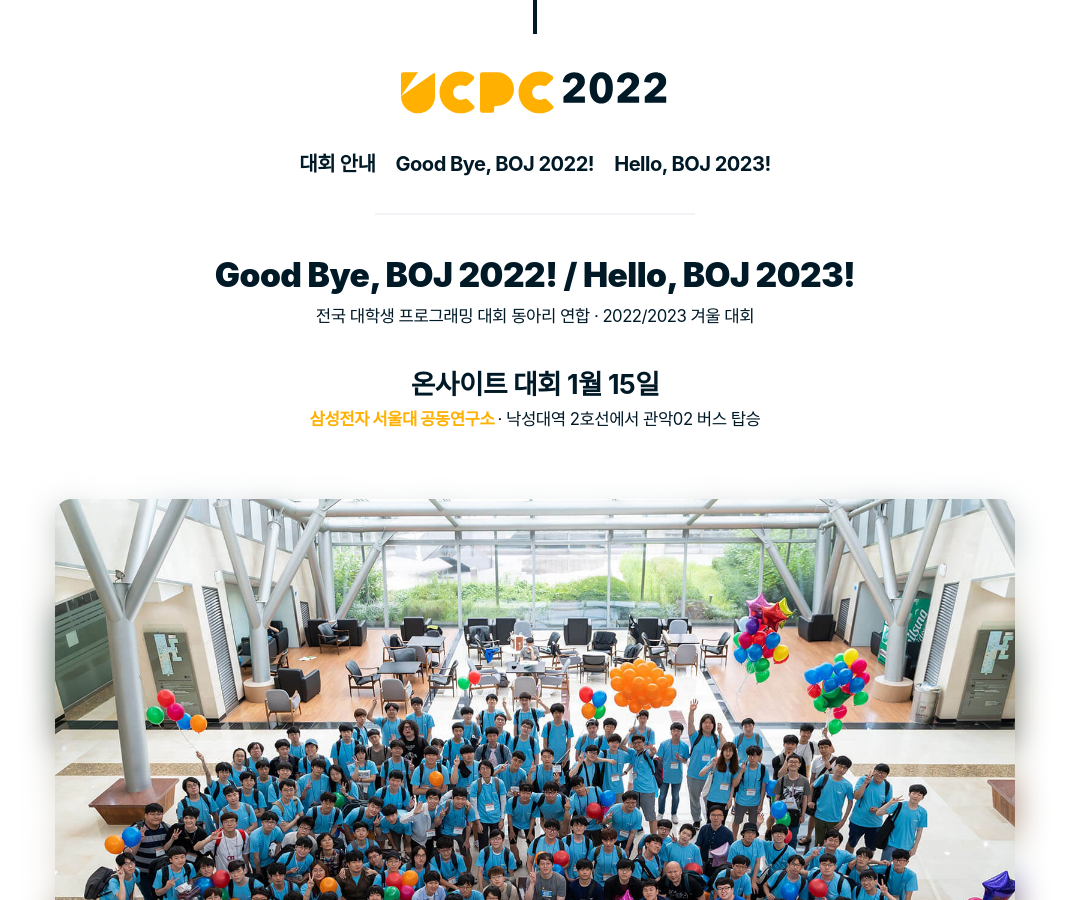
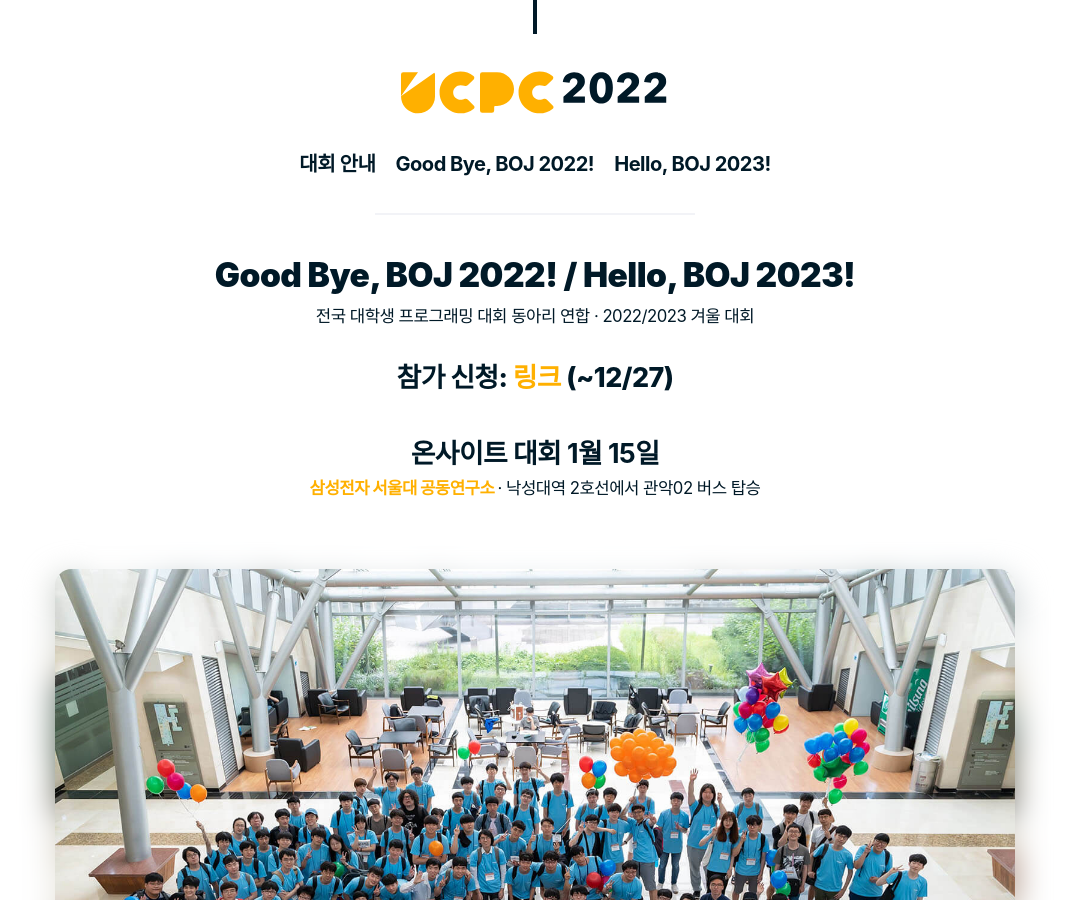
Before and after one commit to ucpcc/2022w, a Jekyll site: the page built from index.md, in a window 1280 px wide and 900 px high. Shown: the whole window, without its empty margins (105-1174 px from the left). Built offline with Jekyll 4.4.1, drawn with Linux system fonts in a browser that asks for light colours; some web fonts are replaced.

Commit message:
feat: make application url bigger

```diff
--- a/_layouts/home.html
+++ b/_layouts/home.html
@@ -11,6 +11,9 @@
       <div class="main_caption">
         <h1 style="margin-bottom: 0;">Good Bye, BOJ 2022! / Hello, BOJ 2023!</h1>
         전국 대학생 프로그래밍 대회 동아리 연합 &middot; 2022/2023 겨울 대회
+
+        <br>
+        <h2 style="margin-bottom: 0;">참가 신청: <a href="https://forms.gle/qCp7PAufAKbRMnBA8">링크</a> (~12/27)</h2>
       </div>
     </div>
     <div style="height: 2rem;"></div>
```
